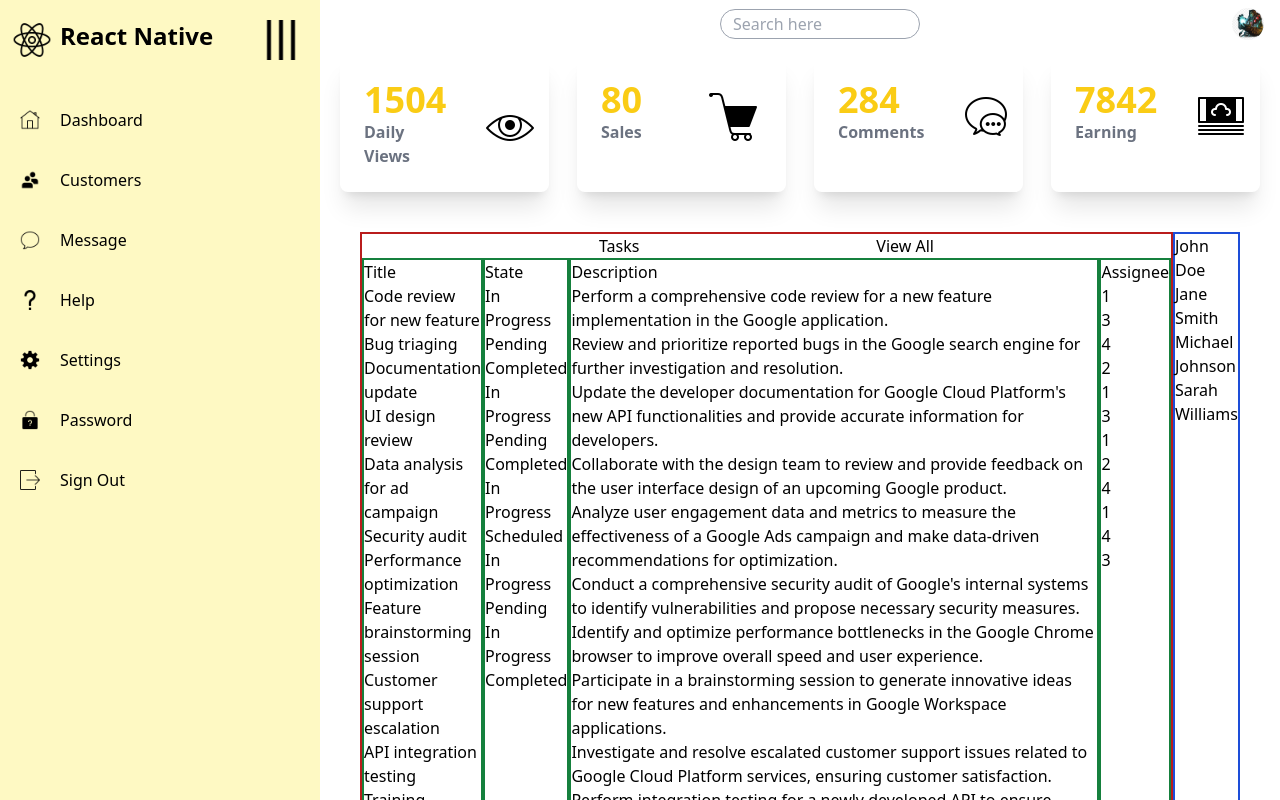
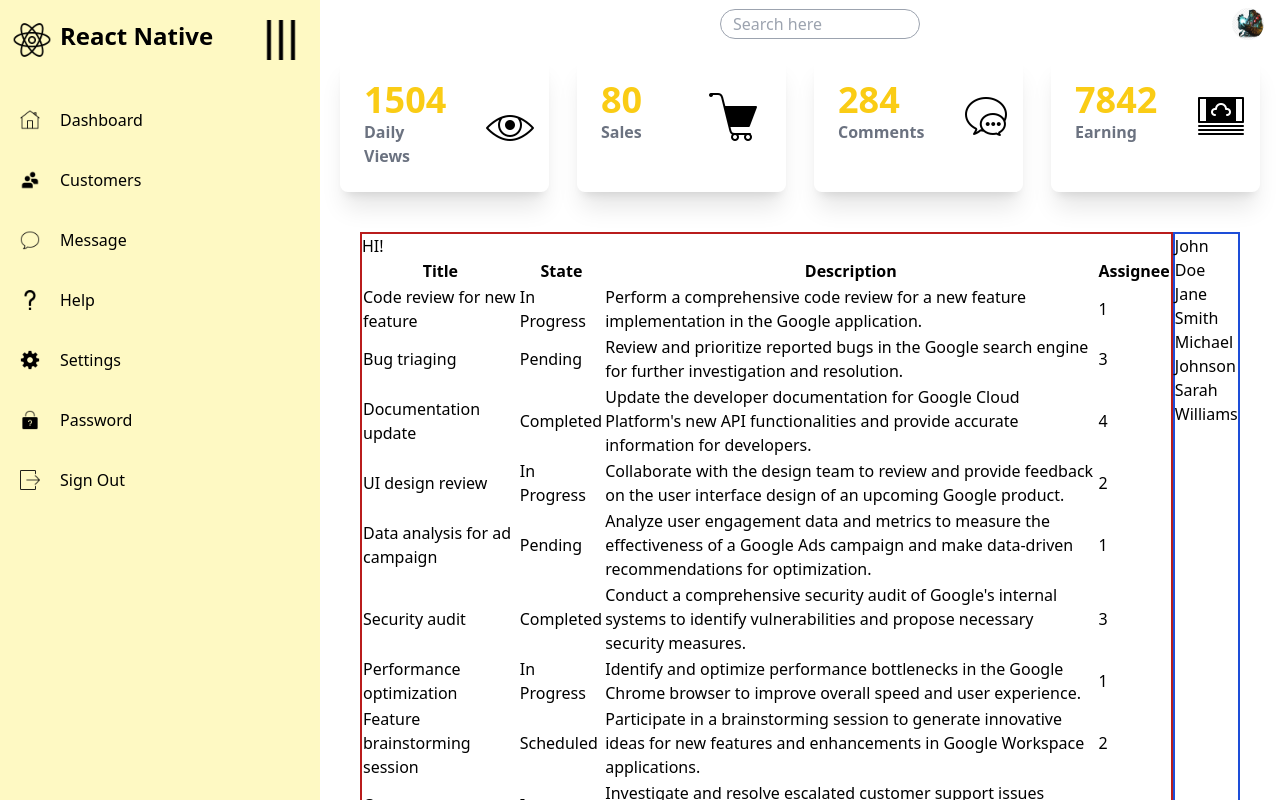
Before and after one commit to MaxwellConway/react-class-project, a React (Vite) app in the folder react-class-project/: page / in a window 1280 px wide. Shown: the top 800 px of the page. Built offline with nearby package versions, Linux system fonts and the light colour scheme.

Commit message:
added basic table, still needs style

```diff
--- a/react-class-project/src/components/TaskTable.jsx
+++ b/react-class-project/src/components/TaskTable.jsx
@@ -1,75 +1,74 @@
 import React from "react";
 import TaskColumn from "./TaskColumn";
-// import { useTable } from "react-table";
+import {
+  useReactTable,
+  getCoreRowModel,
+  flexRender,
+} from "@tanstack/react-table";
+import { useMemo } from "react";
 
 const TaskTable = ({ tasks }) => {
-  //   const data = React.useMemo(() => tasks, []);
-  // const columns = React
+  const data = useMemo(() => tasks, []);
+
+  /** @type import (`@tanstack/react-table`).ColumnDef<any> */
+
+  const columns = [
+    {
+      header: `Title`,
+      accessorKey: `title`,
+    },
+    {
+      header: `State`,
+      accessorKey: `state`,
+    },
+    {
+      header: `Description`,
+      accessorKey: `description`,
+    },
+    {
+      header: `Assignee`,
+      accessorKey: `assignee`,
+    },
+  ];
+
+  const table = useReactTable({
+    data,
+    columns,
+    getCoreRowModel: getCoreRowModel(),
+  });
+
   return (
-    <div>
-      <div className="flex justify-evenly">
-        <h1>Tasks</h1>
-        <h1>View All</h1>
-      </div>
-      <div className="flex">
-        <div className="border-solid border-2 border-green-700">
-          <h2>Title</h2>
-          {tasks.map((task) => (
-            <TaskColumn task={task.title} />
+    <div className="task-table">
+      <h1>HI!</h1>
+      <table className="table-auto w-full">
+        <thead>
+          {table.getHeaderGroups().map((headerGroup) => (
+            <tr key={headerGroup.id}>
+              {headerGroup.headers.map((header) => (
+                <th key={header.id}>
+                  {flexRender(
+                    header.column.columnDef.header,
+                    header.getContext()
+                  )}
+                </th>
+              ))}
+            </tr>
           ))}
-        </div>
-        <div className="border-solid border-2 border-green-700">
-          <h2>State</h2>
-          {tasks.map((task) => (
-            <TaskColumn task={task.state} />
+        </thead>
+        <tbody>
+          {table.getRowModel().rows.map((row) => (
+            <tr key={row.id}>
+              {row.getVisibleCells().map((cell) => (
+                <td key={cell.id}>
+                  {flexRender(cell.column.columnDef.cell, cell.getContext())}
+                </td>
+              ))}
+            </tr>
           ))}
-        </div>
-        <div className="border-solid border-2 border-green-700">
-          <h2>Description</h2>
-          {tasks.map((task) => (
-            <TaskColumn task={task.description} />
-          ))}
-        </div>
-        <div className="border-solid border-2 border-green-700">
-          <h2>Assignee</h2>
-          {tasks.map((task) => (
-            <TaskColumn task={task.assignee} />
-          ))}
-        </div>
-      </div>
+        </tbody>
+      </table>
     </div>
   );
 };
 
 export default TaskTable;
-
-//    <div className="flex justify-evenly">
-//         <h1>Tasks</h1>
-//         <h1>View All</h1>
-//       </div>
-//       <div className="flex">
-//         <div className="border-solid border-2 border-green-700">
-//           <h2>Title</h2>
-//           {tasks.map((task) => (
-//             <TaskColumn task={task.title} />
-//           ))}
-//         </div>
-//         <div className="border-solid border-2 border-green-700">
-//           <h2>State</h2>
-//           {tasks.map((task) => (
-//             <TaskColumn task={task.state} />
-//           ))}
-//         </div>
-//         <div className="border-solid border-2 border-green-700">
-//           <h2>Description</h2>
-//           {tasks.map((task) => (
-//             <TaskColumn task={task.description} />
-//           ))}
-//         </div>
-//         <div className="border-solid border-2 border-green-700">
-//           <h2>Assignee</h2>
-//           {tasks.map((task) => (
-//             <TaskColumn task={task.assignee} />
-//           ))}
-//         </div>
-//       </div>
```
